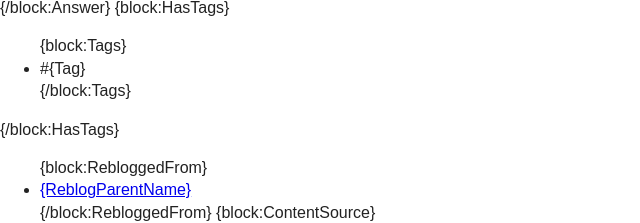
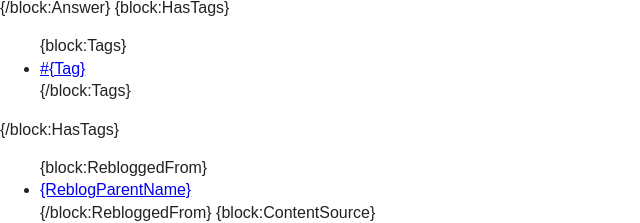
Before and after one commit to resir014/Tumblr-Boilerplate, a plain HTML site: page index.html in a window 1280 px wide. Shown: the part 1646-1869 px from the top of the page, 0-640 px from the left. Drawn offline with nearby package versions, Linux system fonts and the light colour scheme.

Commit message:
Add URLs to tags.

```diff
--- a/index.html
+++ b/index.html
@@ -316,7 +316,7 @@
 						<section class="tags">
 							<ul class="tag-links">
 								{block:Tags}
-									<li>#{Tag}</li>
+									<li><a href="{TagURL}">#{Tag}</a></li>
 								{/block:Tags}
 							</ul>
 						</section>
```
